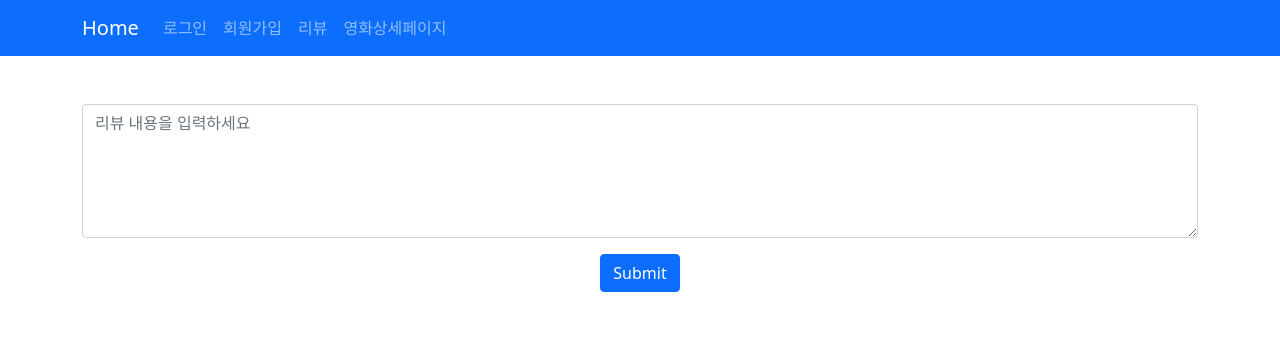
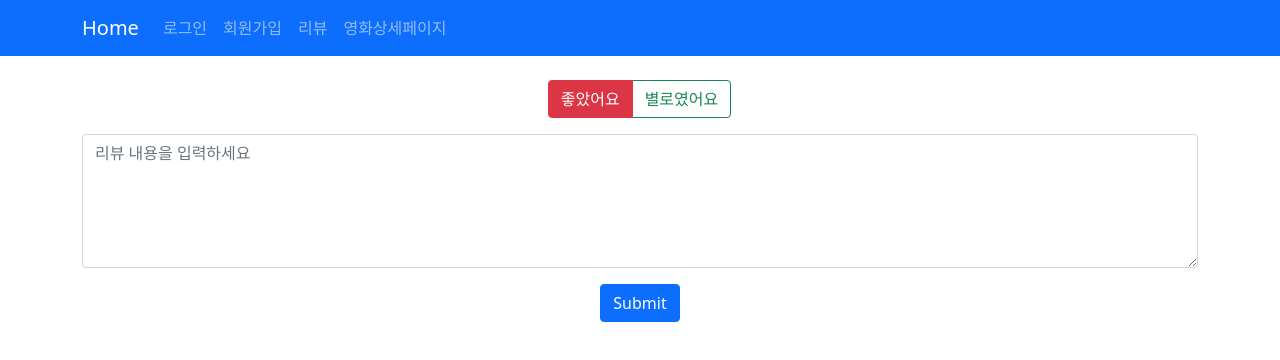
Before and after one commit to AdvancedWebProgramming/CGV, a React (Create React App) app in the folder frontend/: page /movie/ratingboard in a window 1280 px wide. Shown: the top 360 px of the page. Built offline with nearby package versions, Linux system fonts and the light colour scheme.

Commit message:
로그인/회원가입 기본

```diff
--- a/frontend/src/components/Login.js
+++ b/frontend/src/components/Login.js
@@ -7,7 +7,7 @@ const Login = () => {
     const navigate = useNavigate();
 
     const[data, setData] = useState({
-        loginid:'',
+        loginID:'',
         password:''
     })
 
@@ -22,7 +22,7 @@ const Login = () => {
 
     const submit =()=>{
         axios.post("/login", {
-            id:data.loginid,
+            id:data.loginID,
             password:data.password
         }).then((resp)=>{
             if(resp.data==="success"){//서버 respond보고 수정해야함
@@ -43,7 +43,7 @@ const Login = () => {
             <Form>
               <Form.Group className="mb-3" controlId="formBasicEmail">
                 <Form.Label>ID</Form.Label>
-                <Form.Control type="text" name = "loginid" onChange={changeData} value={data.loginid} placeholder="Enter ID"/>
+                <Form.Control type="text" name = "loginID" onChange={changeData} value={data.loginID} placeholder="Enter ID"/>
               </Form.Group>
 
               <Form.Group className="mb-3" controlId="formBasicPassword">
--- a/frontend/src/components/Ratingboard.js
+++ b/frontend/src/components/Ratingboard.js
@@ -1,5 +1,5 @@
-import {useState} from 'react';
-import { Form, Button, Container, ButtonGroup } from 'react-bootstrap'
+import React, {useState} from 'react';
+import { Form, Button, Container, ButtonGroup, ToggleButton } from 'react-bootstrap'
 import axios from 'axios';
 import {useNavigate} from "react-router-dom";
 
@@ -7,25 +7,23 @@ const Ratingboard = () => {
     const navigate = useNavigate();
     const [checked, setChecked] = useState(false);
     const [colorButtonValue, setColorButtonValue] = useState('1');
+    const [isGood, setIsGood] = useState(false);
+
     const colors = [
         {name : '좋았어요', value: '1'},
         {name : '별로였어요', value : '2'}
     ]
 
-    const likes = [
-            {name : 'like', value:'1'},
-            {name : 'soso', value:'0'}
-    ];
-
-
-    const handleChangeButtonColor =(e)=> {
-
+    const goodButton =()=> {
+        setIsGood(true);
+    }
+    const badButton =()=> {
+        setIsGood(false);
     }
 
     const[data, setData] = useState({
-        isliked:'',
         content:'',
-        movie:'',//현재 상세페이지의 영화 id
+        //movie:'',//현재 상세페이지의 영화 id
     })
 
     const changeData =(e)=>{
@@ -34,23 +32,18 @@ const Ratingboard = () => {
             [e.target.name]:e.target.value
         })
 
-        console.log("a")
+        console.log(isGood)
     }
 
     const submit =()=>{
         axios.post("/ratingboard", {
-            isliked:data.isliked,
+            isGood:data.isGood,
             content:data.content
         }).then((resp)=>{
             if(resp.data==="success"){//서버 respond보고 수정해야함
-                alert("로그인 성공")
+                alert("등록 성공")
             }
-            else if(resp.data==="wrong ID"){//서버 respond보고 수정해야함
-                alert("ID를 잘못 입력하였습니다")
-            }
-            else if(resp.data==="wrong password"){//서버 respond보고 수정해야함
-                alert("password를 잘못 입력하였습니다")
-            }
+
         })
     }
 
@@ -60,7 +53,21 @@ const Ratingboard = () => {
             <Form>
 
               <ButtonGroup aria-label = "LikeMovie" className = 'mb-3'>
-
+                {colors.map((color, idx) => (
+                          <ToggleButton
+                            key={idx}
+                            id={`color-${idx}`}
+                            type="radio"
+                            variant={idx % 2 ? 'outline-success' : 'outline-danger'}
+                            onClick={idx % 2 ? {badButton} : {goodButton}}
+                            name="color"
+                            value={color.value}
+                            checked={colorButtonValue === color.value}
+                            onChange={(e) => setColorButtonValue(e.currentTarget.value)}
+                          >
+                            {color.name}
+                          </ToggleButton>
+                        ))}
               </ButtonGroup>
 
               <Form.Group className="mb-3" controlId="TextareaForReview">
--- a/frontend/src/components/SignUp.js
+++ b/frontend/src/components/SignUp.js
@@ -8,7 +8,7 @@ const SignUp = () =>{
     const navigate = useNavigate();
 
     const[data, setData] = useState({
-        loginid:'',
+        loginID:'',
         password:'',
         confirmPassword:'',
         name:'',
@@ -26,7 +26,7 @@ const SignUp = () =>{
 
     const submit =()=>{
         axios.post("/signup", {
-            id:data.loginid,
+            id:data.loginID,
             password:data.password,
             confirmPassword:data.confirmPassword,
             name:data.name,
@@ -38,7 +38,7 @@ const SignUp = () =>{
             else if(resp.data==="success") {//서버 respond보고 수정해야함
                 alert("등록성공")
                 setData({
-                    loginid:'',
+                    loginID:'',
                     password:'',
                     confirmPassword:'',
                     name:'',
@@ -53,15 +53,15 @@ const SignUp = () =>{
         <Container>
         <Form.Group className="mb-3" controlId="formBasicEmail">
         <Form.Label>ID</Form.Label>
-        <Form.Control type="text" name="LoginID" onChange={changeData} value={data.loginid} placeholder="Enter ID" />
+        <Form.Control type="text" name="LoginID" onChange={changeData} value={data.loginID} placeholder="Enter ID" />
         <Form.Label>Password</Form.Label>
         <Form.Control type="password" name="password" onChange={changeData} value={data.password} placeholder="Enter password" />
         <Form.Label>Confirm Password</Form.Label>
         <Form.Control type="password" name="confirm password" onChange={changeData} value={data.confirmPassword} placeholder="Confirm password" />
         <Form.Label>Name</Form.Label>
         <Form.Control type="text" name="name" onChange={changeData} value={data.name} placeholder="Enter Name" />
-        <Form.Label>Birthday</Form.Label>
-        <Form.Control type="text" maxLength='6' name="birthday" onChange={changeData} value={data.birthday} placeholder="Enter Birthday(6 letters)" />
+        <Form.Label>Birthday(yyyy-mm-dd)</Form.Label>
+        <Form.Control type="text" maxLength='8' name="birthday" onChange={changeData} value={data.birthday} placeholder="Enter Birthday(6 letters)" />
         <br/>
         <Button type="button" onClick={submit}>등록</Button>
         </Form.Group>
```
